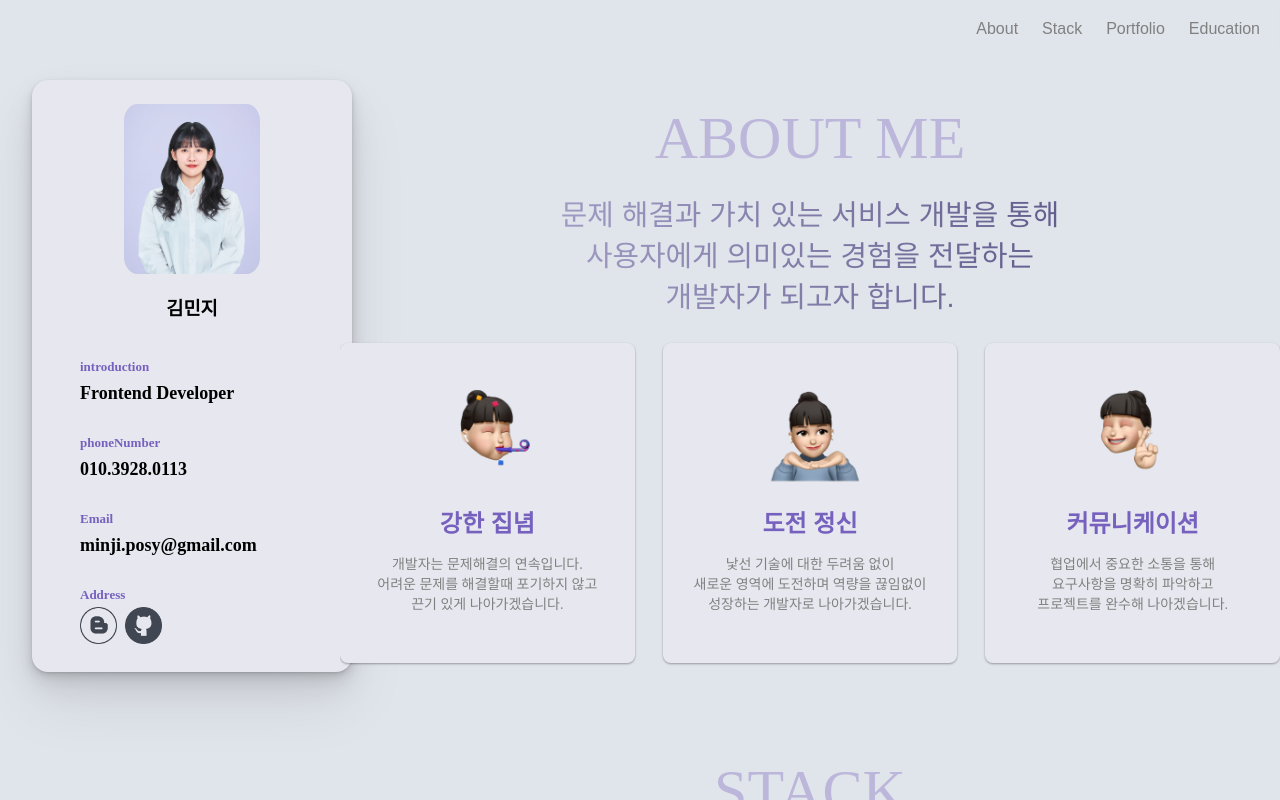
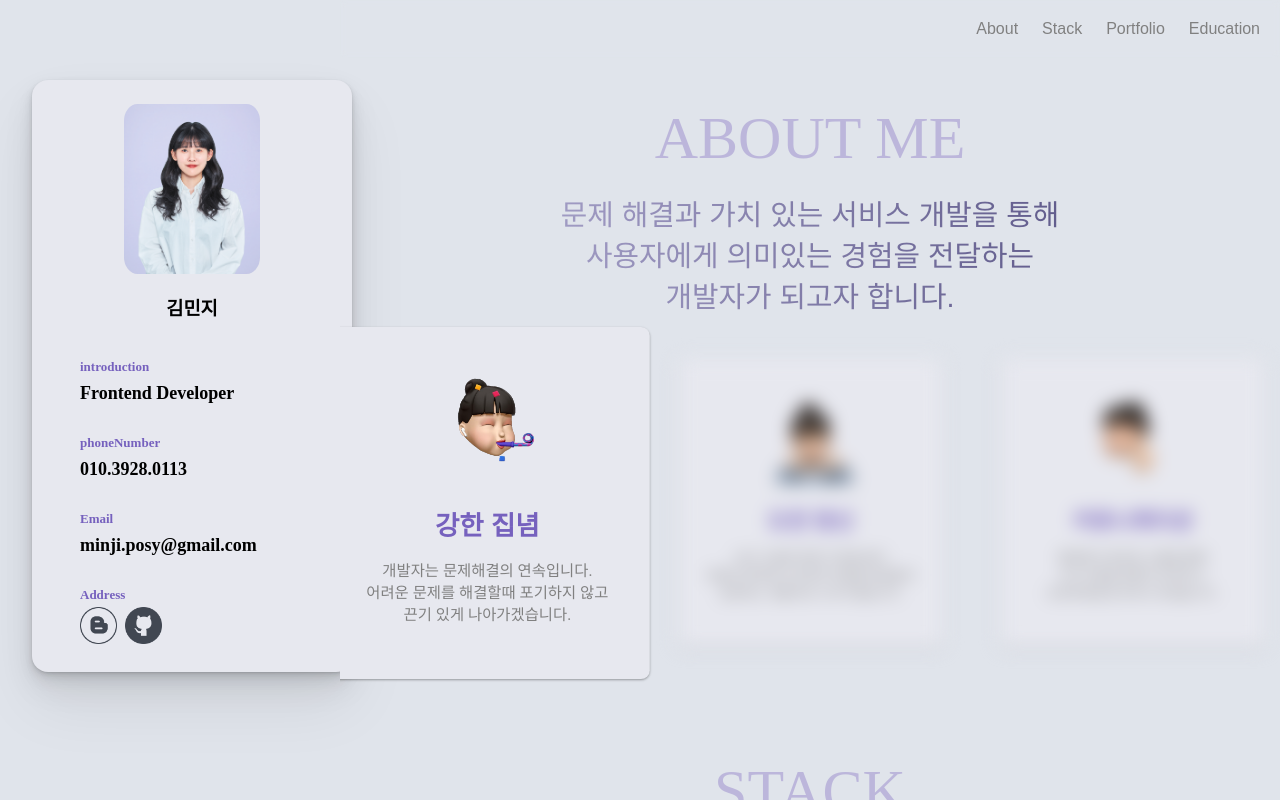
Before and after one commit to posy-m/portfolio_minji, a React (Create React App) app: page / in a window 1280 px wide. In both pictures the pointer is over the element 487 px from the left and 503 px from the top of the page. Built offline with nearby package versions, Linux system fonts and the light colour scheme; a web font is replaced by a local one.

Commit message:
AspirationBox hover 추가

```diff
--- a/src/styles/AspirationBox.module.css
+++ b/src/styles/AspirationBox.module.css
@@ -3,6 +3,16 @@
   background-color: #E7E8EF;
   box-shadow: 0 1px 3px rgba(0, 0, 0, 0.12), 0 1px 2px rgba(0, 0, 0, 0.24);
   font-family: 'Pretendard-Regular';
+  transition: 400ms;
+}
+
+.roundedBox:hover{
+    transform: scale(1.1, 1.1);
+}
+
+.aspirationBox:hover > .roundedBox:not(:hover) {
+  filter: blur(10px);
+  transform: scale(0.9, 0.9);
 }
 
 .roundedBox>span {
```
